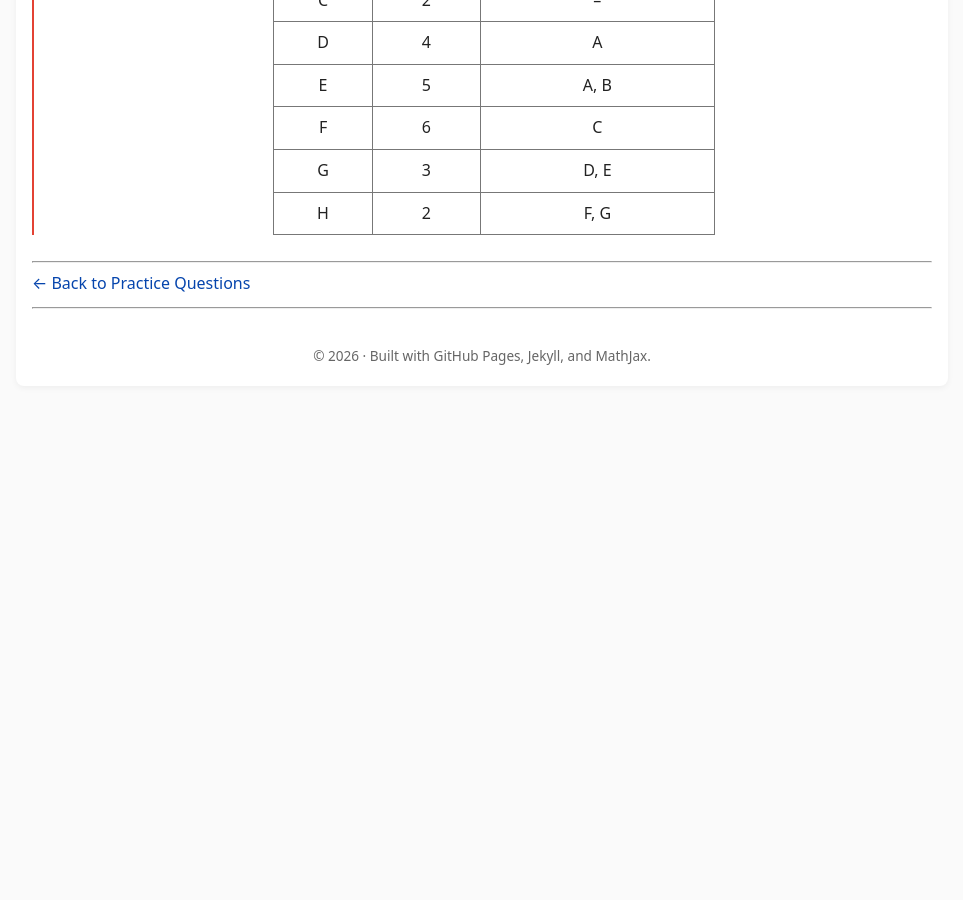
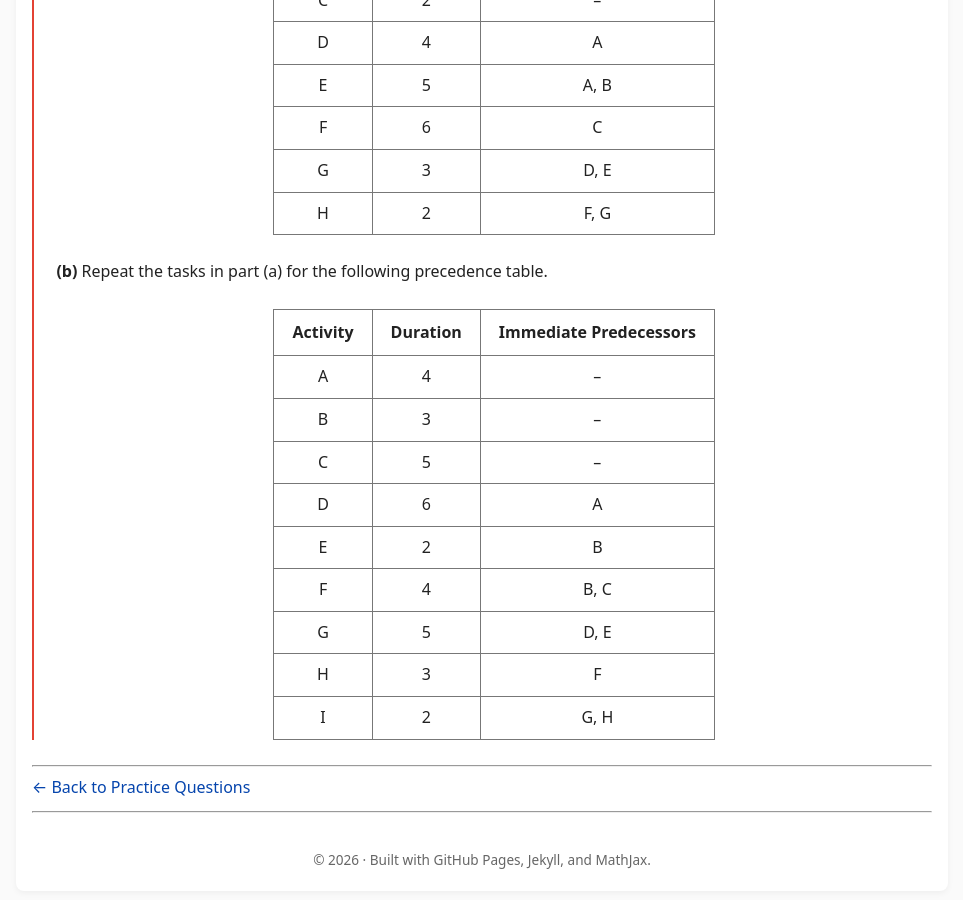
Before and after one commit to SaleemKamaludin/SaleemKamaludin.github.io, a Jekyll site: the page built from courses/math-2276/practice-questions/coursework-exam-2/index.md, in a window 1280 px wide and 900 px high, scrolled down 3368 px. Shown: the whole window, without its empty margins (158-1121 px from the left). Built offline with Jekyll 4.4.1, drawn with Linux system fonts in a browser that asks for light colours; before the commit the page ends 3786 px from its top, so only the background shows below that.

Commit message:
Add Question 6b critical path practice

```diff
--- a/courses/math-2276/practice-questions/coursework-exam-2/index.md
+++ b/courses/math-2276/practice-questions/coursework-exam-2/index.md
@@ -583,6 +583,81 @@ project completion time.
 
 </table>
 
+<p id="cw2-question-6b">
+<strong>(b)</strong>
+Repeat the tasks in part (a) for the following
+precedence table.
+</p>
+
+<table style="width:auto; margin:1.5em auto; border-collapse:collapse; text-align:center;">
+
+<thead>
+<tr>
+<th style="border:1px solid #777; padding:10px 18px;">Activity</th>
+<th style="border:1px solid #777; padding:10px 18px;">Duration</th>
+<th style="border:1px solid #777; padding:10px 18px;">Immediate Predecessors</th>
+</tr>
+</thead>
+
+<tbody>
+<tr>
+<td style="border:1px solid #777; padding:8px 18px;">A</td>
+<td style="border:1px solid #777;">4</td>
+<td style="border:1px solid #777;">&ndash;</td>
+</tr>
+
+<tr>
+<td style="border:1px solid #777; padding:8px 18px;">B</td>
+<td style="border:1px solid #777;">3</td>
+<td style="border:1px solid #777;">&ndash;</td>
+</tr>
+
+<tr>
+<td style="border:1px solid #777; padding:8px 18px;">C</td>
+<td style="border:1px solid #777;">5</td>
+<td style="border:1px solid #777;">&ndash;</td>
+</tr>
+
+<tr>
+<td style="border:1px solid #777; padding:8px 18px;">D</td>
+<td style="border:1px solid #777;">6</td>
+<td style="border:1px solid #777;">A</td>
+</tr>
+
+<tr>
+<td style="border:1px solid #777; padding:8px 18px;">E</td>
+<td style="border:1px solid #777;">2</td>
+<td style="border:1px solid #777;">B</td>
+</tr>
+
+<tr>
+<td style="border:1px solid #777; padding:8px 18px;">F</td>
+<td style="border:1px solid #777;">4</td>
+<td style="border:1px solid #777;">B, C</td>
+</tr>
+
+<tr>
+<td style="border:1px solid #777; padding:8px 18px;">G</td>
+<td style="border:1px solid #777;">5</td>
+<td style="border:1px solid #777;">D, E</td>
+</tr>
+
+<tr>
+<td style="border:1px solid #777; padding:8px 18px;">H</td>
+<td style="border:1px solid #777;">3</td>
+<td style="border:1px solid #777;">F</td>
+</tr>
+
+<tr>
+<td style="border:1px solid #777; padding:8px 18px;">I</td>
+<td style="border:1px solid #777;">2</td>
+<td style="border:1px solid #777;">G, H</td>
+</tr>
+</tbody>
+
+</table>
+
+
 </div>
 </div>
 
```
